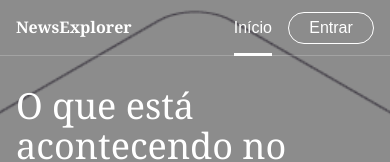
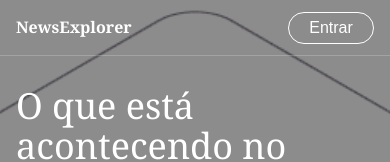
Before and after one commit to malupcosta/news-explorer-frontend, a React (Vite) app: page / in a window 390 px wide. Shown: the top 162 px of the page. Built offline with nearby package versions, Linux system fonts and the light colour scheme.

Commit message:
feat: adiciona componente de navegacao

```diff
--- a/src/App.jsx
+++ b/src/App.jsx
@@ -4,6 +4,7 @@ import About from "./components/About/About";
 import Footer from "./components/Footer/Footer";
 
 import "./components/Header/Header.css";
+import "./components/Navigation/Navigation.css";
 import "./components/Main/Main.css";
 import "./components/SearchForm/SearchForm.css";
 import "./components/About/About.css";
--- a/src/components/About/About.jsx
+++ b/src/components/About/About.jsx
@@ -1,11 +1,9 @@
+import authorImage from "../../assets/hero.png";
+
 function About() {
   return (
     <section className="about" aria-labelledby="about-title">
-      <img
-        className="about__image"
-        src="/src/assets/hero.png"
-        alt="Autora do projeto"
-      />
+      <img className="about__image" src={authorImage} alt="Autora do projeto" />
 
       <div className="about__content">
         <h2 className="about__title" id="about-title">
--- a/src/components/Header/Header.css
+++ b/src/components/Header/Header.css
@@ -18,48 +18,7 @@
   text-decoration: none;
 }
 
-.header__nav {
-  display: flex;
-  align-items: center;
-  gap: 34px;
-}
-
-.header__link {
-  color: #fff;
-  font-size: 18px;
-  font-weight: 500;
-  line-height: 1.33;
-  text-decoration: none;
-}
-
-.header__link_active {
-  position: relative;
-}
-
-.header__link_active::after {
-  content: "";
-  position: absolute;
-  right: 0;
-  bottom: -29px;
-  left: 0;
-  height: 3px;
-  background-color: #fff;
-}
-
-.header__button {
-  min-width: 112px;
-  min-height: 48px;
-  padding: 0 18px;
-  border: 1px solid #fff;
-  border-radius: 100px;
-  color: #fff;
-  background-color: transparent;
-  font-size: 18px;
-  font-weight: 500;
-  line-height: 1.33;
-}
-
-.header__button:hover {
+.header__logo:hover {
   opacity: 0.8;
 }
 
@@ -67,16 +26,6 @@
   .header {
     min-height: 66px;
     padding: 0 40px;
-  }
-
-  .header__button {
-    min-width: 100px;
-    min-height: 40px;
-    font-size: 16px;
-  }
-
-  .header__link_active::after {
-    bottom: -22px;
   }
 }
 
@@ -89,22 +38,4 @@
   .header__logo {
     font-size: 16px;
   }
-
-  .header__nav {
-    gap: 16px;
-  }
-
-  .header__link {
-    font-size: 16px;
-  }
-
-  .header__button {
-    min-width: 86px;
-    min-height: 32px;
-    font-size: 16px;
-  }
-
-  .header__link_active::after {
-    bottom: -18px;
-  }
 }
--- a/src/components/Header/Header.jsx
+++ b/src/components/Header/Header.jsx
@@ -1,3 +1,5 @@
+import Navigation from "../Navigation/Navigation";
+
 function Header() {
   return (
     <header className="header">
@@ -5,15 +7,7 @@ function Header() {
         NewsExplorer
       </a>
 
-      <nav className="header__nav" aria-label="Navegação principal">
-        <a className="header__link header__link_active" href="/">
-          Início
-        </a>
-
-        <button className="header__button" type="button">
-          Entrar
-        </button>
-      </nav>
+      <Navigation />
     </header>
   );
 }
--- /dev/null
+++ b/src/components/Navigation/Navigation.css
@@ -0,0 +1,73 @@
+.navigation {
+  display: flex;
+  align-items: center;
+  gap: 34px;
+}
+
+.navigation__link {
+  color: #fff;
+  font-size: 18px;
+  font-weight: 500;
+  line-height: 1.33;
+  text-decoration: none;
+}
+
+.navigation__link_active {
+  position: relative;
+}
+
+.navigation__link_active::after {
+  content: "";
+  position: absolute;
+  right: 0;
+  bottom: -29px;
+  left: 0;
+  height: 3px;
+  background-color: #fff;
+}
+
+.navigation__button {
+  min-width: 112px;
+  min-height: 48px;
+  padding: 0 18px;
+  border: 1px solid #fff;
+  border-radius: 100px;
+  color: #fff;
+  background-color: transparent;
+  font-size: 18px;
+  font-weight: 500;
+  line-height: 1.33;
+}
+
+.navigation__link:hover,
+.navigation__button:hover {
+  opacity: 0.8;
+}
+
+@media screen and (max-width: 768px) {
+  .navigation__button {
+    min-width: 100px;
+    min-height: 40px;
+    font-size: 16px;
+  }
+
+  .navigation__link_active::after {
+    bottom: -22px;
+  }
+}
+
+@media screen and (max-width: 620px) {
+  .navigation {
+    gap: 16px;
+  }
+
+  .navigation__link {
+    display: none;
+  }
+
+  .navigation__button {
+    min-width: 86px;
+    min-height: 32px;
+    font-size: 16px;
+  }
+}
--- /dev/null
+++ b/src/components/Navigation/Navigation.jsx
@@ -0,0 +1,19 @@
+function Navigation() {
+  return (
+    <nav className="navigation" aria-label="Navegação principal">
+      <a className="navigation__link navigation__link_active" href="/">
+        Início
+      </a>
+
+      <a className="navigation__link" href="/saved-news">
+        Artigos salvos
+      </a>
+
+      <button className="navigation__button" type="button">
+        Entrar
+      </button>
+    </nav>
+  );
+}
+
+export default Navigation;
```
